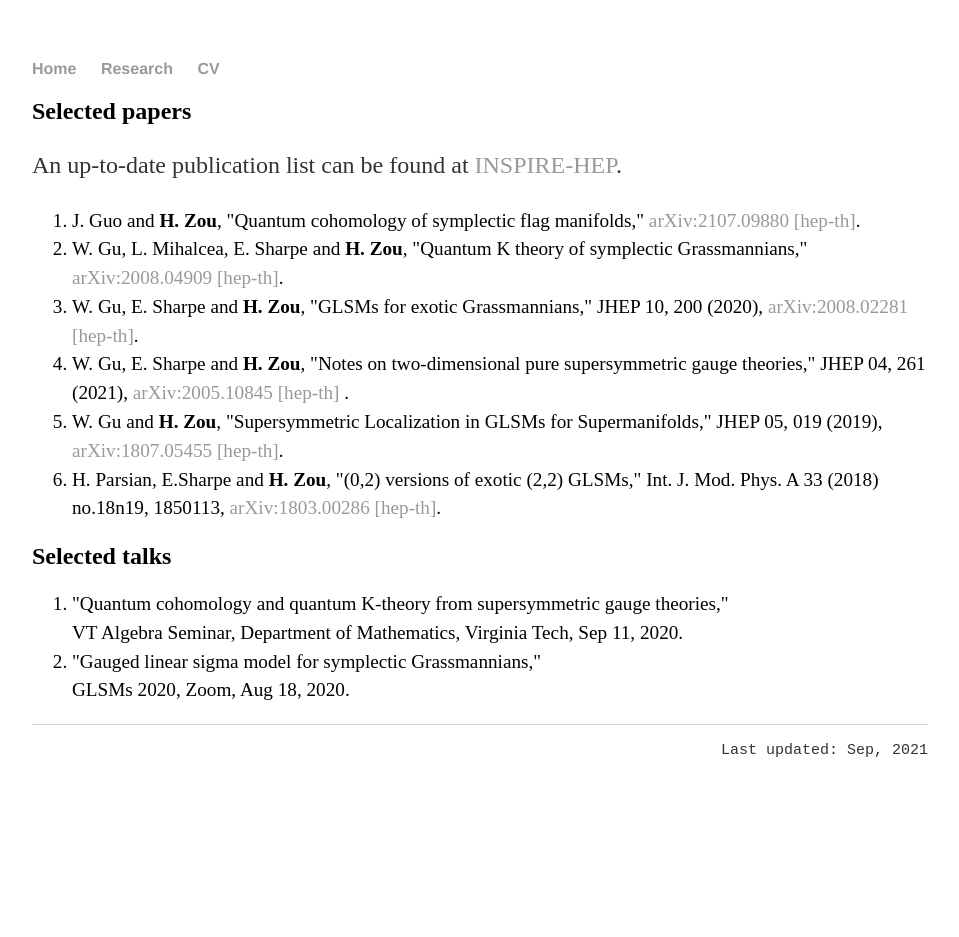
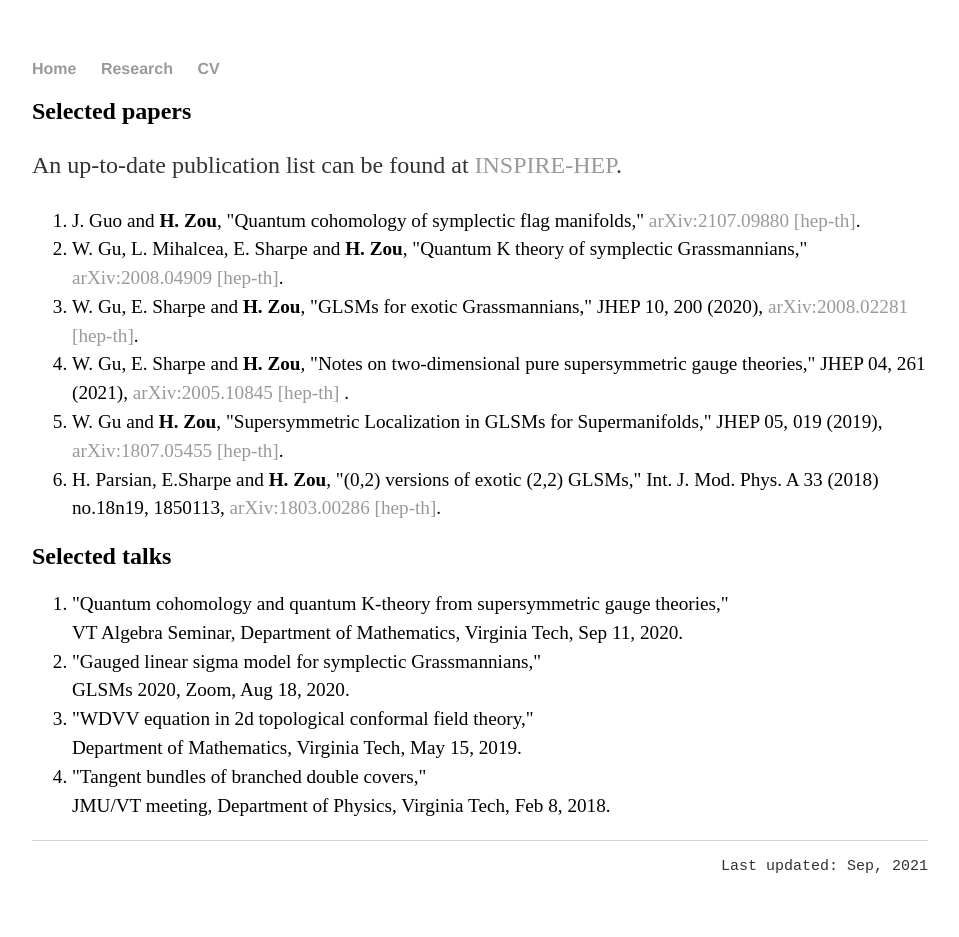
Before and after one commit to hhzou/hhzou.github.io, a Jekyll site: the page built from research/index.html, in a window 1280 px wide. Shown: the whole page, without its empty margins (160-1119 px from the left). Built offline with Jekyll 4.4.1, drawn with Linux system fonts in a browser that asks for light colours; before the commit the page ends 900 px from its top, so only the background shows below that.

Commit message:
Update index.html

```diff
--- a/research/index.html
+++ b/research/index.html
@@ -18,5 +18,7 @@ title: Hao Zou - Research
 	<ol style="font-size:1.2em; line-height: 150%">
 		<li>"Quantum cohomology and quantum K-theory from supersymmetric gauge theories," <br> VT Algebra Seminar, Department of Mathematics, Virginia Tech, Sep 11, 2020.</li>
 		<li>"Gauged linear sigma model for symplectic Grassmannians," <br> GLSMs 2020, Zoom, Aug 18, 2020.</li>
+		<li>"WDVV equation in 2d topological conformal field theory," <br> Department of Mathematics, Virginia Tech, May 15, 2019.</li>
+		<li>"Tangent bundles of branched double covers," <br> JMU/VT meeting, Department of Physics, Virginia Tech, Feb 8, 2018.</li>
 	</ol>
 </div>
```
